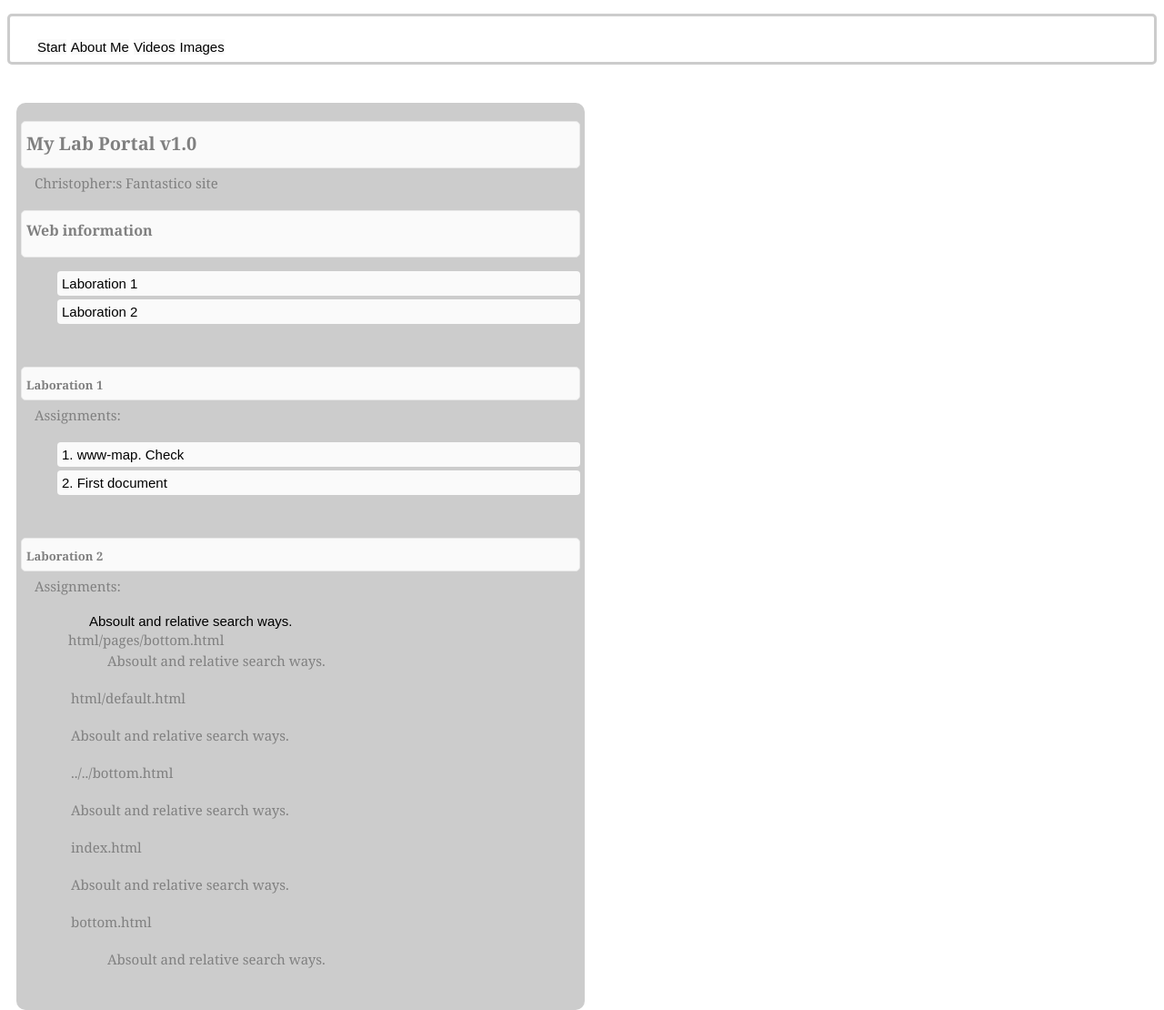
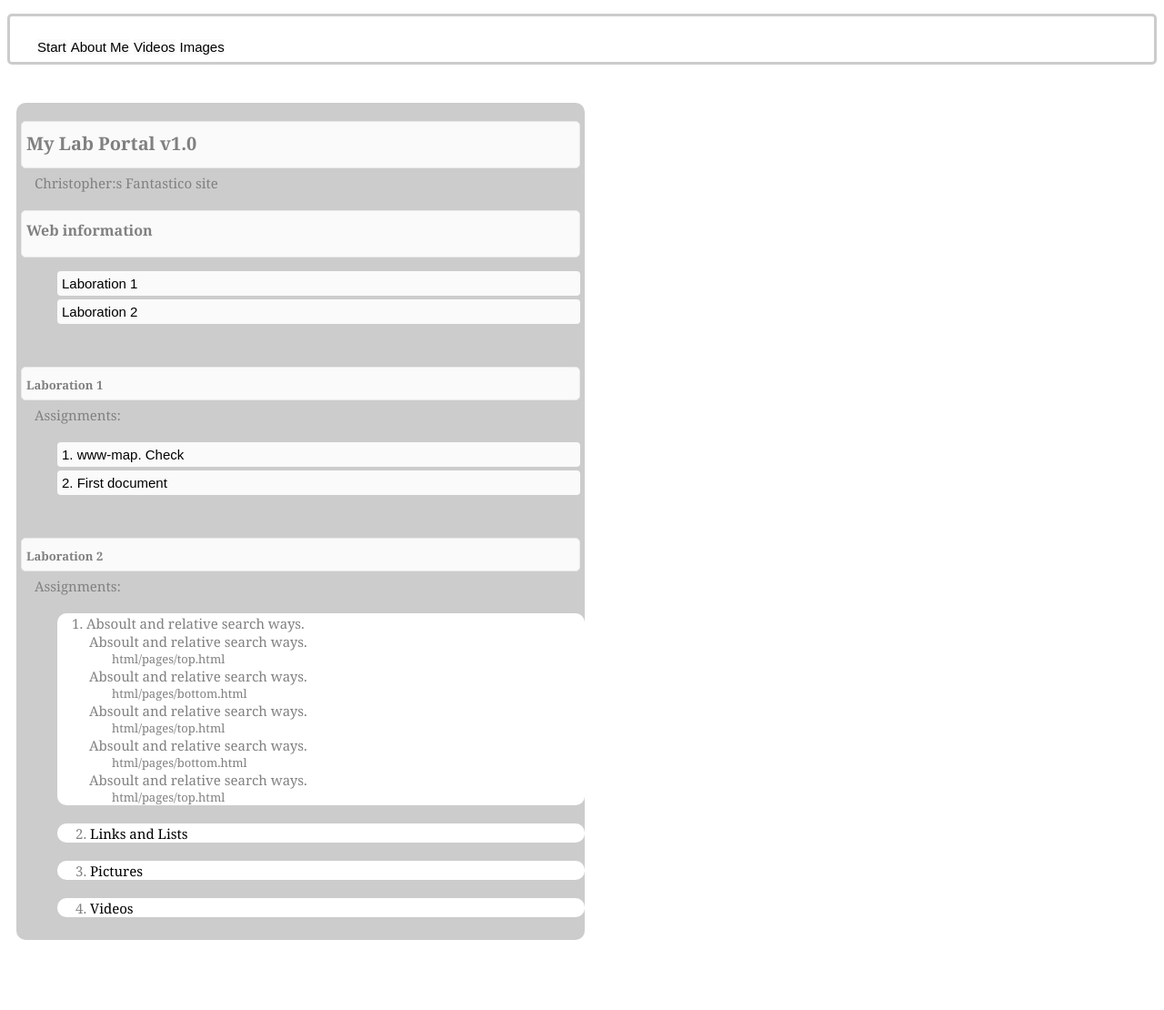
Before and after one commit to ch22iu/1ik415, a plain HTML site: page www/index.html in a window 1280 px wide. Shown: the whole page at 91% size. After the commit the page ends 1033 px from the top, so only its background shows below. Drawn offline with Linux system fonts and the light colour scheme.

Commit message:
adding styles and new classes

```diff
--- a/www/html/css/style.css
+++ b/www/html/css/style.css
@@ -152,8 +152,43 @@ a
 
 }
 
-#typeTextDot1,#typeTextDot2,#typeTextDot3,#typeTextDot4,#typeTextDot5,#typeTextDot6
+#typeTextDot,#typeTextDot1,#typeTextDot2,#typeTextDot3,#typeTextDot4,#typeTextDot5,#typeTextDot6
 {
-	margin-bottom:2px;
+	margin-bottom:20px;
 	margin-left:2px;
 }
+.firstdt
+{
+	margin-left:1px;
+}
+dl
+{
+	margin-left:15px;
+	margin-top:1px;
+	padding-top:1px;
+	margin-bottom:20px;
+	font-size:15px;
+	color:gray;
+	width:auto;
+	font-family: Georgia;
+	height:auto;
+}
+
+dt
+{
+	margin-left:20px;
+	font-size:15px;
+
+}
+
+dd
+{
+	font-size:13px;
+	margin-left:45px;
+}
+.ollist
+{
+	border-radius:10px;
+	background-color:white;
+
+}
--- a/www/index.html
+++ b/www/index.html
@@ -37,31 +37,36 @@
                 <h3>Laboration 2</h3>
                     <p>Assignments:</p>
             <ol>
+            <li class="ollist">
                 <dl class="maindl">
-                    <dd>Absoult and relative search ways.</dd>
-                    <dt><p id="typeTextDot1">html/pages/bottom.html</p></dt>
 
-                    <dd><p>Absoult and relative search ways.</p><dd>
+                    <dt class="firstdt">1. Absoult and relative search ways.</dt>
 
-                    <dt><p class="typeTextDot2">html/default.html</p></dt>
+                    <dt>Absoult and relative search ways.</dt>
 
-                    <dt><p>Absoult and relative search ways.</p><dt>
+                    <dd>html/pages/top.html</dd>
 
-                    <p class="typeTextDot3">../../bottom.html</p>
+                    <dt>Absoult and relative search ways.</dt>
 
-                    <dt><p>Absoult and relative search ways.</p><dt>
+                    <dd>html/pages/bottom.html</dd>
 
-                    <p class="typeTextDot4">index.html</p>
+                    <dt>Absoult and relative search ways.</dt>
 
-                    <dt><p>Absoult and relative search ways.</p><dt>
+                    <dd>html/pages/top.html</dd>
 
-                    <p class="typeTextDot5">bottom.html</p>
+                    <dt>Absoult and relative search ways.</dt>
 
-                    <dd><p>Absoult and relative search ways.</p><dd>
+                    <dd>html/pages/bottom.html</dd>
 
-                    <p class="typeTextDot6"></p>
+                    <dt>Absoult and relative search ways.</dt>
+
+                    <dd>html/pages/top.html</dd>
 
                     </dl>
+                    </li>
+                    <li class="ollist"><p>2. <a href="">Links and Lists</a></p></li>
+                    <li class="ollist"><p>3. <a href="html/pages/images.html">Pictures</a></p></li>
+                    <li class="ollist"><p>4. <a href="html/pages/videos.html">Videos</a></p></li>
             </ol>
         </div>
     </section>
```
